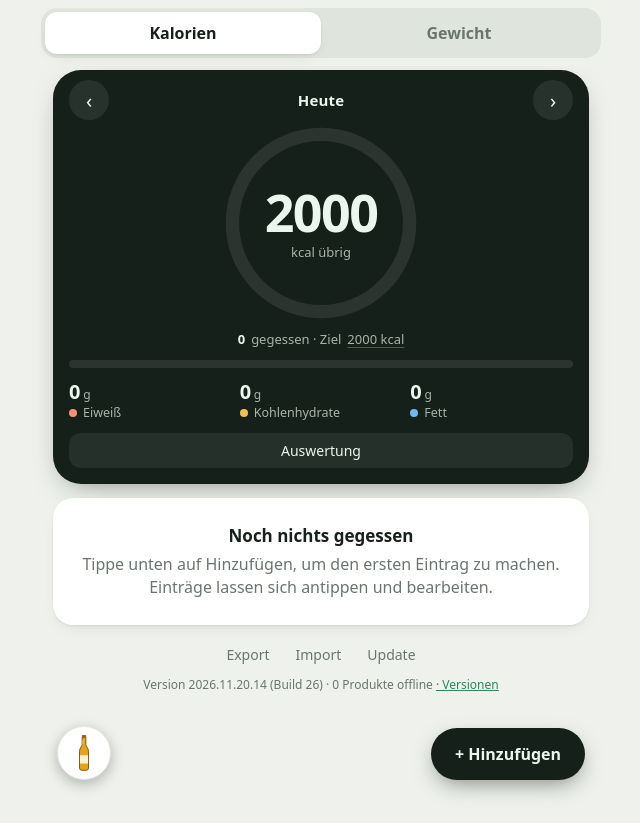
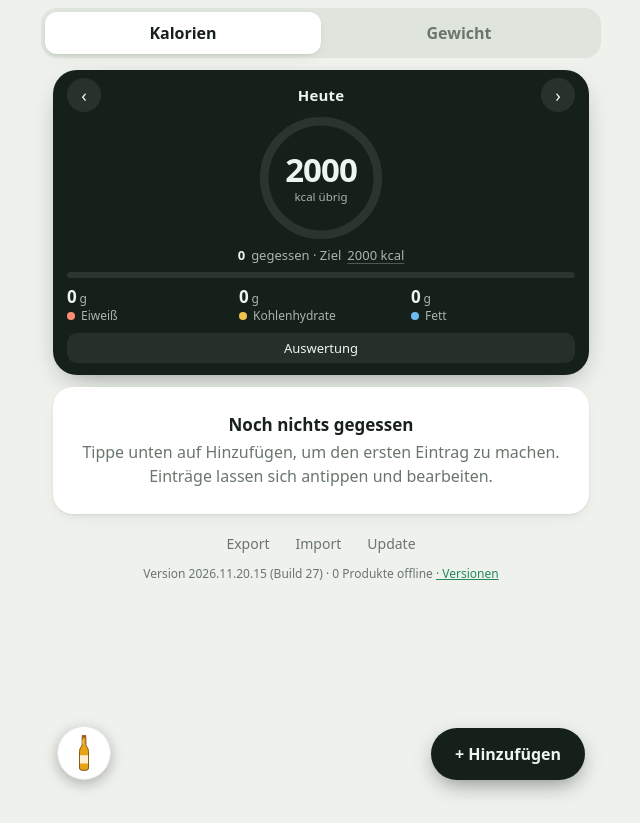
Before and after one commit to Froschleichn/Kalorien, a website: page www/index.html in a window 1280 px wide. Shown: the whole page, without its empty margins (319-959 px from the left). After the commit the page ends 800 px from the top, so only its background shows below. Drawn offline with Linux system fonts and the light colour scheme.

Commit message:
v27: Kompakter Tagesring, Fix versionName-Schritt im Workflow
Co-Authored-By: Claude Sonnet 5.5 <noreply@anthropic.com>
Claude-Session: https://claude.ai/code/session_01C749QFqquxkXPWXGeaXxoT

```diff
--- a/www/changelog.json
+++ b/www/changelog.json
@@ -1,4 +1,10 @@
 [
+ {
+  "v": 27,
+  "name": "2026.11.20.15",
+  "date": "2026-11-20",
+  "notes": "Kompakterer Tagesring (ca. 30 % niedriger), Fix beim APK-Bau (Versionsname)"
+ },
  {
   "v": 26,
   "name": "2026.11.20.14",
--- a/www/index.html
+++ b/www/index.html
@@ -3,8 +3,8 @@
 <head>
 <meta charset="utf-8">
 <script>
-var VERSION=26;
-var VERSION_NAME='2026.11.20.14';
+var VERSION=27;
+var VERSION_NAME='2026.11.20.15';
 window.__live=0;
 (function(){try{
   var l=JSON.parse(localStorage.getItem('liveapp')||'null');
@@ -48,30 +48,30 @@ h2+.it{border-top:0}
 .empty{text-align:center;padding:26px 12px;color:var(--mu);line-height:1.45}
 .empty b{display:block;color:var(--tx);font-size:17px;margin-bottom:4px}
 /* Tagesring */
-.hero{background:var(--ink);color:#eaf6ee;border-radius:28px;padding:10px 16px 16px;margin-bottom:14px;box-shadow:0 10px 30px -14px #16201a99;--ringc:#7ae0a6}
+.hero{background:var(--ink);color:#eaf6ee;border-radius:24px;padding:8px 14px 12px;margin-bottom:12px;box-shadow:0 10px 30px -14px #16201a99;--ringc:#7ae0a6}
 .hero.over{--ringc:#ff7d68}
 .dn{display:flex;align-items:center;justify-content:space-between}
 .dn b{font-size:15px;font-weight:600;letter-spacing:.01em}
-.dn button{background:#ffffff14;color:#eaf6ee;border:0;width:40px;height:40px;padding:0;border-radius:50%;font-size:20px}
-.ringw{position:relative;width:min(206px,56vw);margin:0 auto;aspect-ratio:1}
+.dn button{background:#ffffff14;color:#eaf6ee;border:0;width:34px;height:34px;padding:0;border-radius:50%;font-size:18px;line-height:1}
+.ringw{position:relative;width:min(132px,38vw);margin:0 auto;aspect-ratio:1}
 .ringw svg{width:100%;height:100%;transform:rotate(-90deg);display:block}
 .ringw circle{fill:none;stroke-width:13;stroke-linecap:round}
 .rt{stroke:#ffffff17}.rp{stroke:var(--ringc);transition:stroke-dashoffset .7s cubic-bezier(.2,.8,.2,1),stroke .3s}
 .rc{position:absolute;inset:0;display:flex;flex-direction:column;align-items:center;justify-content:center;text-align:center}
-.rc .n{font-size:clamp(42px,13.5vw,52px);font-weight:700;line-height:1;letter-spacing:-.03em;font-variant-numeric:tabular-nums}
-.rc .l{font-size:13px;color:#eaf6ecb0;margin-top:5px}
-.hs{display:flex;justify-content:center;gap:6px;font-size:13px;color:#eaf6ecb0;margin:4px 0 12px;font-variant-numeric:tabular-nums}
+.rc .n{font-size:clamp(27px,8.6vw,33px);font-weight:700;line-height:1;letter-spacing:-.03em;font-variant-numeric:tabular-nums}
+.rc .l{font-size:11.5px;color:#eaf6ecb0;margin-top:3px}
+.hs{display:flex;justify-content:center;gap:6px;font-size:13px;color:#eaf6ecb0;margin:2px 0 8px;font-variant-numeric:tabular-nums}
 .hs b{color:#eaf6ee;font-weight:600}
 .hs button{background:none;color:inherit;padding:0;border:0;font:inherit;text-decoration:underline;text-decoration-color:#ffffff40;text-underline-offset:3px}
-.mb{display:flex;height:8px;border-radius:5px;overflow:hidden;background:#ffffff17;gap:2px}
+.mb{display:flex;height:6px;border-radius:5px;overflow:hidden;background:#ffffff17;gap:2px}
 .mb i{display:block;min-width:0;transition:flex-grow .6s}
-.mt{display:grid;grid-template-columns:repeat(3,1fr);gap:8px;margin-top:11px}
-.mt div{font-size:12.5px;color:#eaf6ecb0;line-height:1.3}
-.mt b{display:block;font-size:20px;color:#eaf6ee;font-weight:650;font-variant-numeric:tabular-nums;letter-spacing:-.01em}
+.mt{display:grid;grid-template-columns:repeat(3,1fr);gap:8px;margin-top:8px}
+.mt div{font-size:12px;color:#eaf6ecb0;line-height:1.3}
+.mt b{display:block;font-size:17px;color:#eaf6ee;font-weight:650;font-variant-numeric:tabular-nums;letter-spacing:-.01em}
 .mt b small{font-size:12px;font-weight:500;color:#eaf6ecb0}
 .mt .pd{display:inline-block;width:8px;height:8px;border-radius:50%;margin-right:6px}
-.hb{display:flex;margin-top:12px}
-.hb button{flex:1;background:#ffffff12;color:#eaf6ee;padding:8px 0;font-size:14px;border-radius:12px}
+.hb{display:flex;margin-top:9px}
+.hb button{flex:1;background:#ffffff12;color:#eaf6ee;padding:6px 0;font-size:13px;border-radius:10px}
 .foot{display:flex;justify-content:center;gap:18px;margin-top:6px}
 .foot button{background:none;color:var(--mu);border:0;padding:8px 4px;font-size:14px}
 .fab{position:fixed;right:max(16px,calc(50% - 264px));bottom:20px;border-radius:30px;padding:15px 24px;font-weight:650;background:var(--fab);color:var(--fabtx);box-shadow:0 8px 22px -6px #16201a88}
```
Also changed, not shown: .github/workflows/build-apk.yml.
